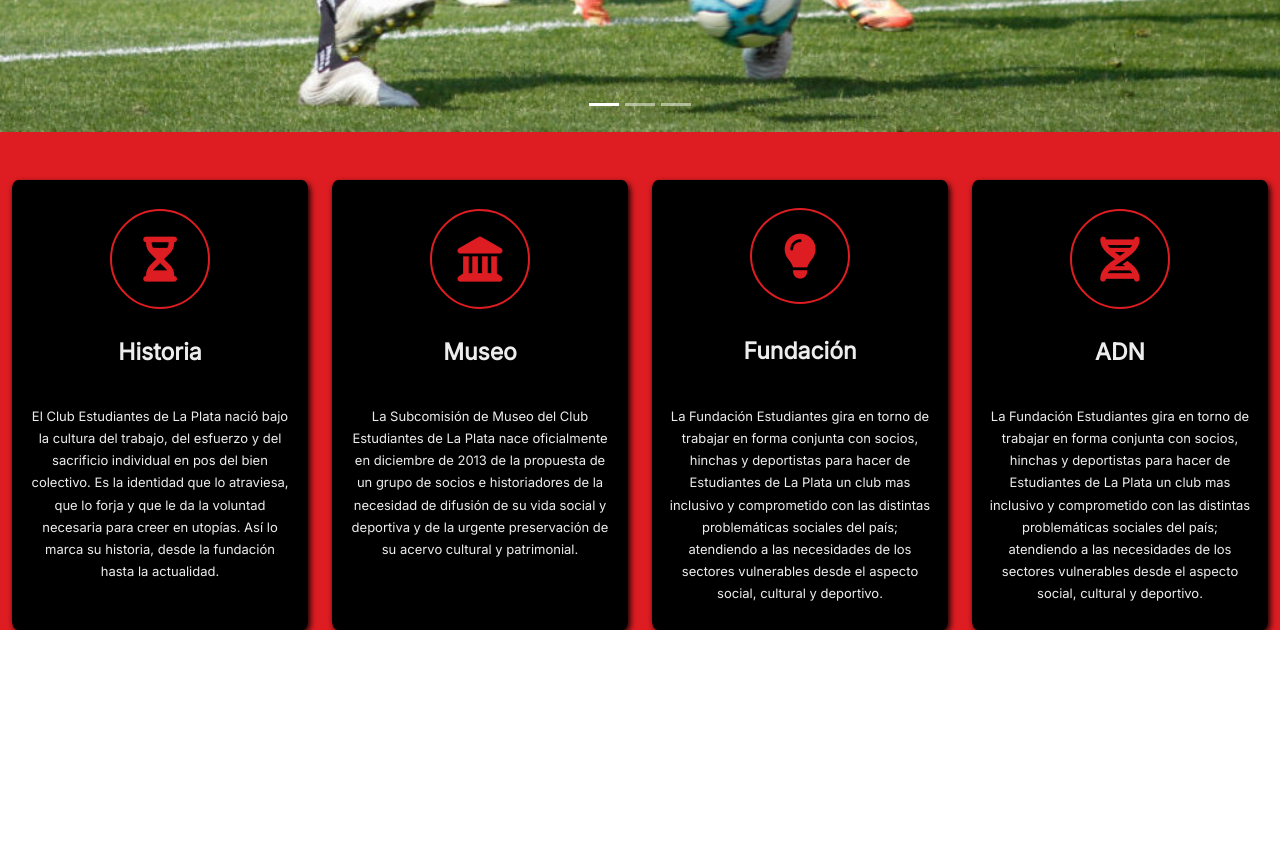
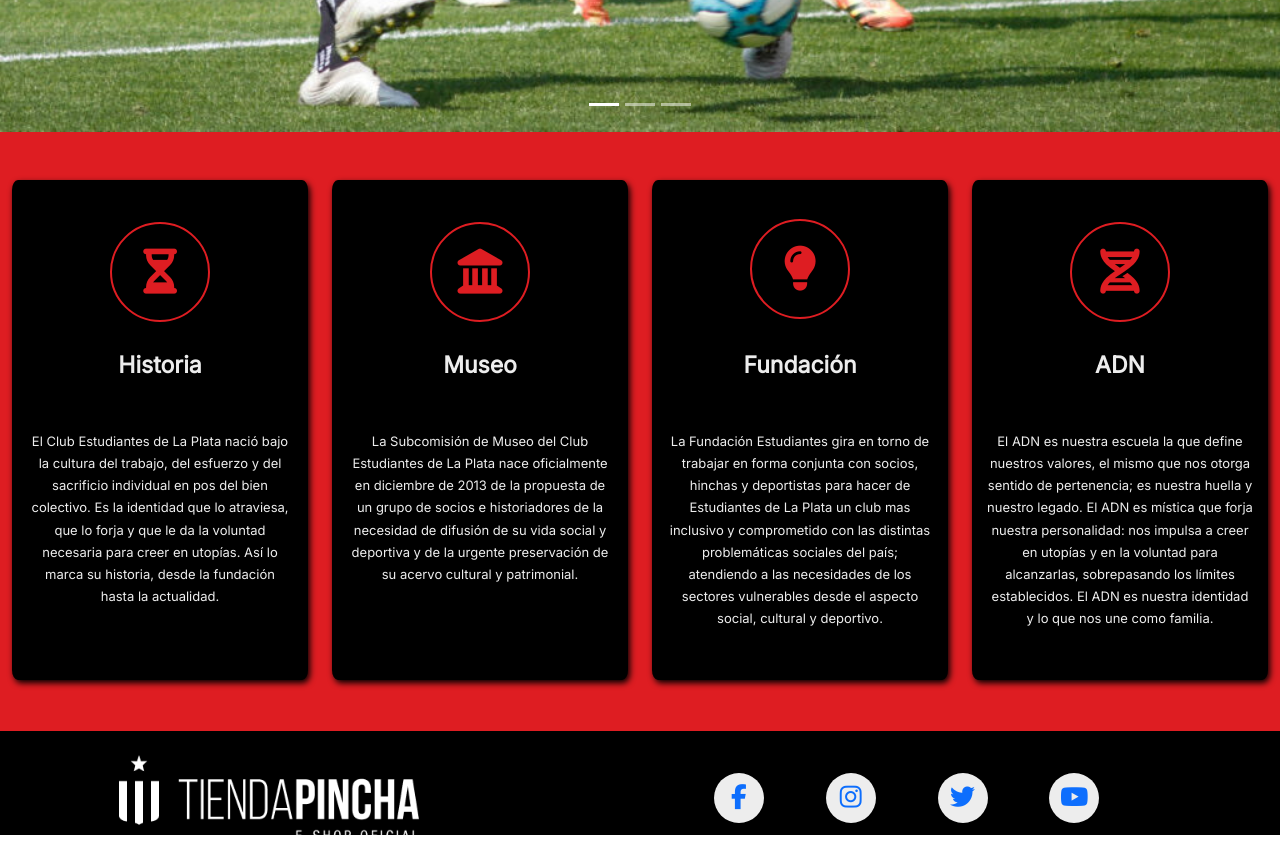
Before and after one commit to EmanuelSotomayor/curso-edelp, a plain HTML site: page index.html in a window 1280 px wide. Shown: the part 760-1601 px from the top of the page. Before the commit the page ends 1390 px from the top, so only its background shows below. Drawn offline with nearby package versions, Linux system fonts and the light colour scheme; a web font is replaced by a local one.

Commit message:
Practica terminada, revisar algunos detalles responsive

```diff
--- a/css/styles.css
+++ b/css/styles.css
@@ -1,7 +1,11 @@
 :root{
-    --fisrt-color: #ededed;
+    --first-color: #ededed;
     --second-color: #DE1D22;
     --third-color: #000000;
+    --fb-color: #3b5998;
+    --insta-color: #9b6954;
+    --tw-color: #00acee;
+    --yt-color: #C4302B;
 }
 
 *{
@@ -10,7 +14,6 @@
 }
 
 .title{
-    color: var(--first-color);
     font-size: 23px;
     padding-top: 30%;
     padding-bottom: 20%;
@@ -31,7 +34,7 @@
 
 .cards{
     width: 300px;
-    height: 450px;
+    height: 500px;
     background-color: var(--third-color);
     display: flex;
     justify-content: center;
@@ -39,9 +42,10 @@
     flex-direction: column;
     font-size: 15px;
     text-align: center;
-    color: var(--fisrt-color);
+    color: var(--first-color);
     border-radius: 2%;
-    box-shadow: 2px 3px 6px black;
+    box-shadow: 2px 3px 6px var(--third-color);
+    margin-bottom: 5em;
 }
 
 .card-text{
@@ -66,6 +70,10 @@
     font-size: 45px;
 }
 
+.fab{
+    font-size: 25px;
+}
+
 .card-header{
     display: flex;
     justify-content: center;
@@ -73,3 +81,59 @@
     flex-direction: column;
     height: 50%;
 }
+
+.footer-content{
+    width: 100%;
+    height: 13vh;
+    background-color: var(--third-color);
+}
+
+.imglogo{
+    max-width: 100%;
+    width: 300px;
+}
+
+.social-networks{
+    display: flex;
+    justify-content: flex-end;
+    width: 100%;
+    align-items: center;
+}
+
+.circle-social{
+    display: flex;
+    justify-content: center;
+    align-items: center;
+    width: 50px;
+    height: 50px;
+    background: var(--first-color);
+    border-radius: 100%;
+}
+
+.fb:hover{
+    background-color: var(--fb-color);
+    color: var(--first-color);
+}
+
+.insta:hover{
+    background-color: var(--insta-color);
+    color: var(--first-color);
+}
+
+.tw:hover{
+    background-color: var(--tw-color);
+    color: var(--first-color);
+}
+
+.yt:hover{
+    background-color: var(--yt-color);
+    color: var(--first-color);
+}
+
+a:link{
+    text-decoration: none;
+}
+
+a:visited{
+    color: var(--third-color);
+}
--- a/index.html
+++ b/index.html
@@ -9,13 +9,13 @@
         <link href="https://cdn.jsdelivr.net/npm/bootstrap@5.0.1/dist/css/bootstrap.min.css" rel="stylesheet" integrity="sha384-+0n0xVW2eSR5OomGNYDnhzAbDsOXxcvSN1TPprVMTNDbiYZCxYbOOl7+AMvyTG2x" crossorigin="anonymous">
         <meta charset="UTF-8"/>
         <meta name="viewport" content="width=device-width, initial-scale=1"/>
-        <title>Sitio web - Potrero digital</title>
+        <title>Estudiantes de la plata - Potrero digital</title>
     </head>
     <body>
         <!--Main contendrá todo el sitio web.-->
         <main role="main">
             <!--El header contendrá el menú-->
-            <header class="headercontainer">
+            <header role="header" class="headercontainer">
                 <!--Menú-->
                 <nav class="navbar navbar-expand-lg navbar-light" style="background-color: var(--first-color);">
                     <div class="container-fluid">
@@ -41,7 +41,7 @@
             <!--Fin del header-->
 
             <!--Este section contendrá el carrousel-->
-            <section id="futbol" role="carrousel">
+            <section role="carrousel-section" id="futbol" role="carrousel">
                 <div id="carouselExampleDark" class="carousel carousel-light slide" data-bs-ride="carousel">
                     <div class="carousel-indicators">
                         <button type="button" data-bs-target="#carouselExampleDark" data-bs-slide-to="0" class="active" aria-current="true" aria-label="Slide 1"></button>
@@ -70,11 +70,11 @@
                     </div>
                     <button class="carousel-control-prev" type="button" data-bs-target="#carouselExampleDark" data-bs-slide="prev">
                         <span class="carousel-control-prev-icon" aria-hidden="true"></span>
-                        <span class="visually-hidden">Previous</span>
+                        <span class="visually-hidden">Previo</span>
                     </button>
                     <button class="carousel-control-next" type="button" data-bs-target="#carouselExampleDark" data-bs-slide="next">
                         <span class="carousel-control-next-icon" aria-hidden="true"></span>
-                        <span class="visually-hidden">Next</span>
+                        <span class="visually-hidden">Siguiente</span>
                     </button>
                 </div>
 
@@ -82,7 +82,7 @@
             <!--Fin del section-->
 
             <!--Inicio del section que contendrá las cards-->
-            <section id="club" class="container-fluid cards-background">
+            <section role="cards-section" id="club" class="container-fluid cards-background">
                 <div class="row">
                     <!--Aplico justify-content-center a todas las columnas para que se centren-->
                     <div class="col-12 col-md-3 mt-5 d-flex justify-content-center">
@@ -96,7 +96,8 @@
                                 <h3 class="title">Historia</h3>
                             </header>
                             <div class="card-text">
-                                <p class="text">El Club Estudiantes de La Plata nació bajo la cultura del trabajo,
+                                <p class="text">
+                                    El Club Estudiantes de La Plata nació bajo la cultura del trabajo,
                                     del esfuerzo y del sacrificio individual en pos del bien colectivo.
                                     Es la identidad que lo atraviesa, que lo forja
                                     y que le da la voluntad necesaria para creer en utopías.
@@ -114,7 +115,8 @@
                                 <h3 class="title">Museo</h3>
                             </header>
                             <div class="card-text">
-                                <p class="text">La Subcomisión de Museo del Club Estudiantes de La Plata nace oficialmente en
+                                <p class="text">
+                                    La Subcomisión de Museo del Club Estudiantes de La Plata nace oficialmente en
                                     diciembre de 2013 de la propuesta de un grupo de socios e historiadores de la
                                     necesidad de difusión de su vida social y deportiva y de la urgente preservación
                                     de su acervo cultural y patrimonial.
@@ -131,7 +133,8 @@
                                 <h3 class="title">Fundación</h3>
                             </header>
                             <div class="card-text">
-                                <p class="text">La Fundación Estudiantes gira en torno de trabajar en forma conjunta con socios,
+                                <p class="text">
+                                    La Fundación Estudiantes gira en torno de trabajar en forma conjunta con socios,
                                     hinchas y deportistas para hacer de Estudiantes de La Plata un club mas inclusivo
                                     y comprometido con las distintas problemáticas sociales del país; atendiendo a las
                                     necesidades de los sectores vulnerables desde el aspecto social, cultural y
@@ -149,17 +152,57 @@
                                 <h3 class="title">ADN</h3>
                             </header>
                             <div class="card-text">
-                                <p class="text">La Fundación Estudiantes gira en torno de trabajar en forma conjunta con socios,
-                                    hinchas y deportistas para hacer de Estudiantes de La Plata un club mas inclusivo
-                                    y comprometido con las distintas problemáticas sociales del país; atendiendo a las
-                                    necesidades de los sectores vulnerables desde el aspecto social, cultural y
-                                    deportivo.
+                                <p class="text">
+                                    El ADN es nuestra escuela la que define nuestros valores, el mismo que nos otorga
+                                    sentido de pertenencia; es nuestra huella y nuestro legado.
+                                    El ADN es mística que forja nuestra personalidad: nos impulsa a creer en utopías y
+                                    en la voluntad para alcanzarlas, sobrepasando los límites establecidos.
+                                    El ADN es nuestra identidad y lo que nos une como familia.
                                 </p>
                             </div>
                         </article>
                     </div>
                 </div>
             </section>
+            <!--Fin del section de cards-->
+            <!--Inicio del footer-->
+            <footer role="footer" class="container-fluid footer-content">
+                <div class="row row-cols-1 row-cols-md-2 g-4">
+                    <div class="d-none d-lg-block col-md-5 offset-1 d-flex align-items-center">
+                        <div class="logoimg">
+                            <a href="https://www.tiendapincha.com/" target="_blank">
+                                <img class="imglogo" src="assets/logo-tienda.png" alt="No image"/>
+                            </a>
+                        </div>
+                    </div>
+
+                    <div class="col-12 col-md-5 d-flex justify-content-center">
+                        <div class="social-networks d-flex justify-content-evenly">
+                            <a href="https://www.facebook.com/EdelpOficial/" target="_blank">
+                                <div class="circle-social fb">
+                                        <i class="fab fa-facebook-f"></i>
+                                </div>
+                            </a>
+                            <a href="https://www.instagram.com/edelpoficial/" target="_blank">
+                                <div class="circle-social insta">
+                                    <i class="fab fa-instagram"></i>
+                                </div>
+                            </a>
+                            <a href="https://twitter.com/edelpoficial" target="_blank">
+                                <div class="circle-social tw">
+                                    <i class="fab fa-twitter"></i>
+                                </div>
+                            </a>
+                            <a href="https://www.youtube.com/edelpoficial" target="_blank">
+                                <div class="circle-social yt">
+                                    <i class="fab fa-youtube"></i>
+                                </div>
+                            </a>
+                        </div>
+                    </div>
+                </div>
+            </footer>
+            <!--Fin de footer-->
         </main>
 
         <script src="https://code.jquery.com/jquery-3.3.1.slim.min.js" integrity="sha384-q8i/X+965DzO0rT7abK41JStQIAqVgRVzpbzo5smXKp4YfRvH+8abtTE1Pi6jizo" crossorigin="anonymous"></script>
```
